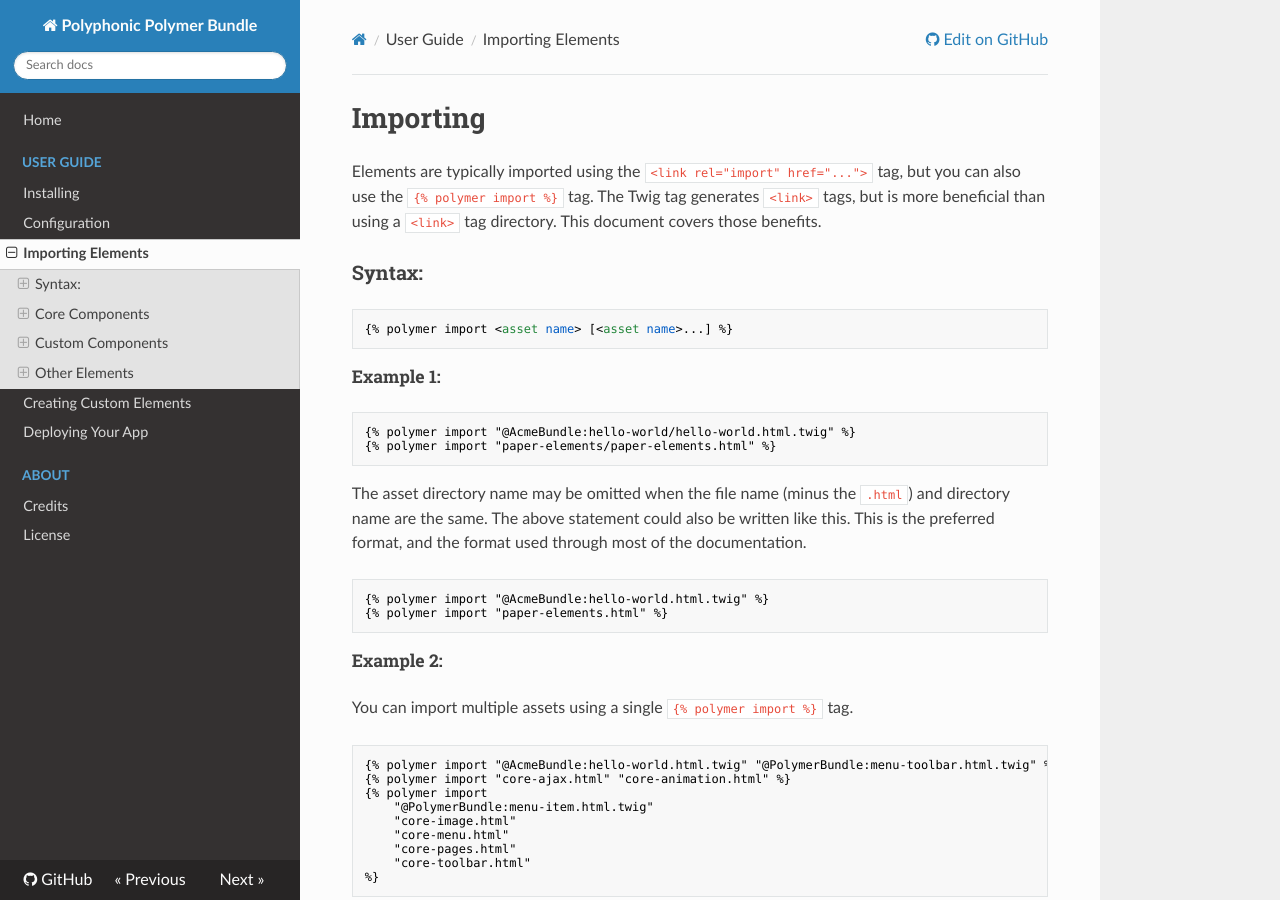
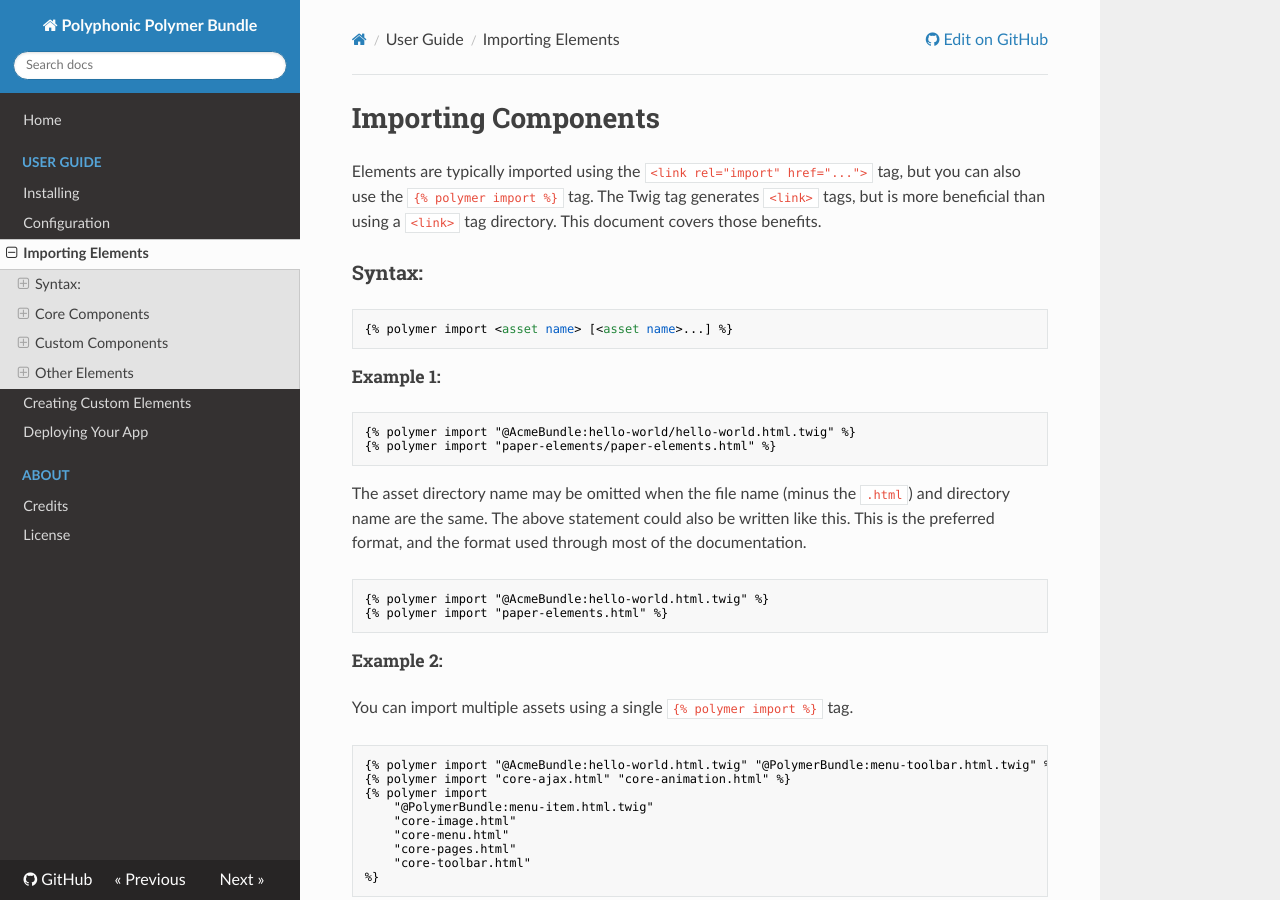
Before and after one commit to headzoo/polymer-bundle, an MkDocs documentation site: the page built from Resources/doc/importing.md, in a window 1280 px wide and 900 px high. Built offline with MkDocs 1.6.1, drawn with Linux system fonts in a browser that asks for light colours; nearby versions of some CDN libraries; old or Windows-style settings are respelled for this version of MkDocs.

Commit message:
Updated docs
[ci skip]

```diff
--- a/Resources/doc/importing.md
+++ b/Resources/doc/importing.md
@@ -1,4 +1,4 @@
-# Importing
+# Importing Components
 Elements are typically imported using the `<link rel="import" href="...">` tag, but
 you can also use the `{% polymer import %}` tag. The Twig tag generates `<link>` tags,
 but is more beneficial than using a `<link>` tag directory. This document covers
```
